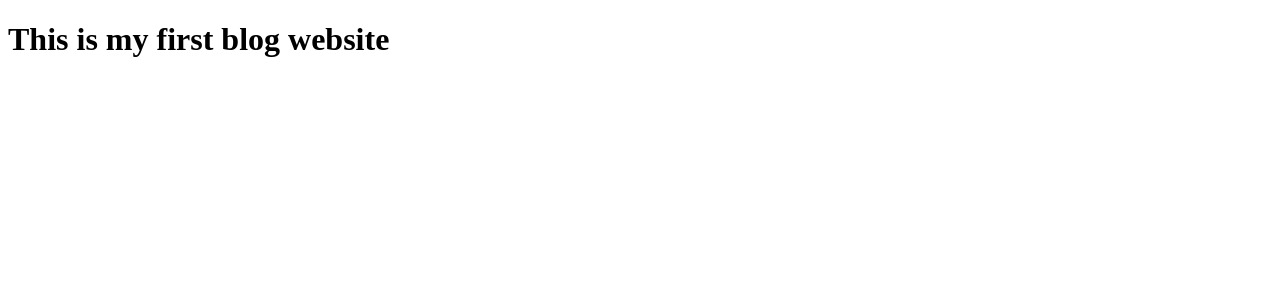
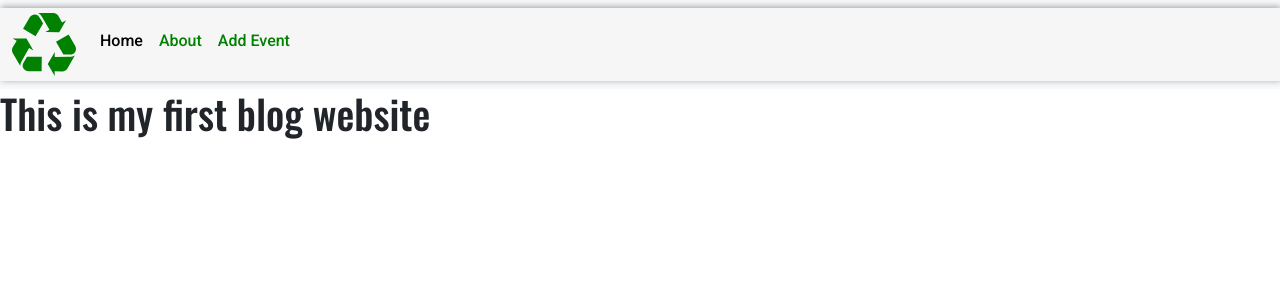
Before and after one commit to Ahmad-Hazrati/DjangoBlog, a Django app: page / in a window 1280 px wide. Shown: the top 300 px of the page. Run offline with Django 4.2, Linux system fonts and the light colour scheme; some libraries are stand-ins or nearby versions.

Commit message:
Create header, .html style it and link to base.html

```diff
--- /dev/null
+++ b/static/css/style.css
@@ -0,0 +1,58 @@
+@import url('https://fonts.googleapis.com/css2?family=Oswald:wght@200;300;400;500;600;700&family=Roboto:wght@100;300;400;500;700;900&display=swap');
+
+:root {
+    /* Fonts */
+    --title: 'Oswald', serif;
+    --main-font: 'Roboto', serif;
+
+    /* Colors */
+    --green: #018100;
+    --off-white: #f6f6f6;
+    --white: #fff;
+    --black: #000000;
+    --Shadow-Warrior: #1c2826;
+    --Art-Nouveau-Green: #989930;
+    --Hinterlands-Green: #354917;
+    --Brownish-Green: #767508;
+
+
+    /* Utilities */
+    --box-shadow: 1px -1px 7px 0 #00000061;
+    --border: 1px solid #00000030;
+
+}
+
+html, body {
+    height: 100%;
+}
+
+body {
+    display: flex;
+    flex-direction: column;
+    font-family: var(--main-font);
+}
+
+h1, h2, h3, h4, h5, h6 {
+    font-family: var(--title)
+}
+
+main {
+    flex: 1 0 auto;
+    background-color: var(--green);
+}
+
+/* Header */
+.navbar .container-fluid {
+    background-color: var(--off-white);
+    box-shadow: var(--box-shadow);
+
+}
+
+a.nav-link {
+    color: var(--green);
+    font-weight: 500;
+}
+
+img.logo {
+    width: 4rem;
+}
--- a/templates/base.html
+++ b/templates/base.html
@@ -1,11 +1,28 @@
+{% load static %}
 <!DOCTYPE html>
 <html lang="en">
+
 <head>
     <meta charset="UTF-8">
     <meta name="viewport" content="width=device-width, initial-scale=1.0">
-    <title>Document</title>
+    {% block extra_css %}
+    <link rel="stylesheet" href="https://cdnjs.cloudflare.com/ajax/libs/bootstrap/5.3.2/css/bootstrap.min.css"
+        integrity="sha512-b2QcS5SsA8tZodcDtGRELiGv5SaKSk1vDHDaQRda0htPYWZ6046lr3kJ5bAAQdpV2mmA/4v0wQF9MyU6/pDIAg=="
+        crossorigin="anonymous" referrerpolicy="no-referrer" />
+    <link rel="stylesheet" href="/static/css/style.css">
+    {% endblock %}
+    {% block onload_js %}
+    <script src="https://cdnjs.cloudflare.com/ajax/libs/bootstrap/5.3.2/js/bootstrap.min.js"
+        integrity="sha512-WW8/jxkELe2CAiE4LvQfwm1rajOS8PHasCCx+knHG0gBHt8EXxS6T6tJRTGuDQVnluuAvMxWF4j8SNFDKceLFg=="
+        crossorigin="anonymous" referrerpolicy="no-referrer"></script>
+    {% endblock %}
+    <title>Think Green | Blog - {% block title %}{% endblock %}</title>
 </head>
+
 <body>
+    {% include 'includes/header.html' %}
+
     <h1>This is my first blog website</h1>
 </body>
+
 </html>
--- /dev/null
+++ b/templates/includes/header.html
@@ -0,0 +1,28 @@
+{% load static %}
+
+<header>
+
+    <nav class="navbar navbar-expand-lg bg-body-tertiary">
+        <div class="container-fluid">
+            <a class="navbar-brand" href="#"><img class="logo" src="/static/images/recycling-icon.svg"
+                    alt="Think Green | Blog logo"></a>
+            <button class="navbar-toggler" type="button" data-bs-toggle="collapse" data-bs-target="#navbarNav"
+                aria-controls="navbarNav" aria-expanded="false" aria-label="Toggle navigation">
+                <span class="navbar-toggler-icon"></span>
+            </button>
+            <div class="collapse navbar-collapse" id="navbarNav">
+                <ul class="navbar-nav me-auto mb-2">
+                    <li class="nav-item">
+                        <a class="nav-link active" aria-current="page" href="{% url 'event'%}">Home</a>
+                    </li>
+                    <li class="nav-item">
+                        <a class="nav-link" href="#">About</a>
+                    </li>
+                    <li class="nav-item">
+                        <a class="nav-link" href="#">Add Event</a>
+                    </li>
+                </ul>
+            </div>
+        </div>
+    </nav>
+</header>
```
Also changed, not shown: static/images/1615.jpg (added), static/images/3387467.jpg (added), static/images/github-icon.svg (added), static/images/instagram-color-icon.svg (added), static/images/linkedin-square-color-icon.svg (added), static/images/recycling-icon.svg (added), static/images/twitter-square-color-icon.svg (added), static/images/youtube-color-icon.svg (added), 1 other file.
